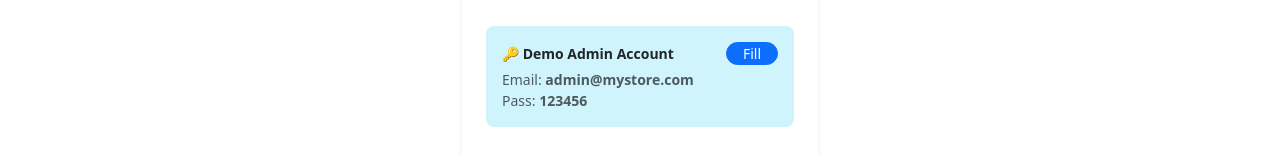
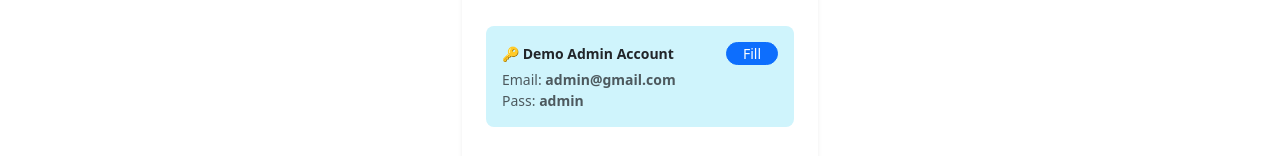
Before and after one commit to abdelrahmansapryalwtany/courses-managment-front, a React (Create React App) app: page /login in a window 1280 px wide. Shown: the part 224-380 px from the top of the page. Built offline with nearby package versions, Linux system fonts and the light colour scheme.

Commit message:
edit admin panel

```diff
--- a/src/components/Login.js
+++ b/src/components/Login.js
@@ -54,10 +54,10 @@ export default function Login() {
               </div>
               <div className="text-muted">
                 <div>
-                  Email: <strong>admin@mystore.com</strong>
+                  Email: <strong>admin@gmail.com</strong>
                 </div>
                 <div>
-                  Pass: <strong>123456</strong>
+                  Pass: <strong>admin</strong>
                 </div>
               </div>
             </div>
```
